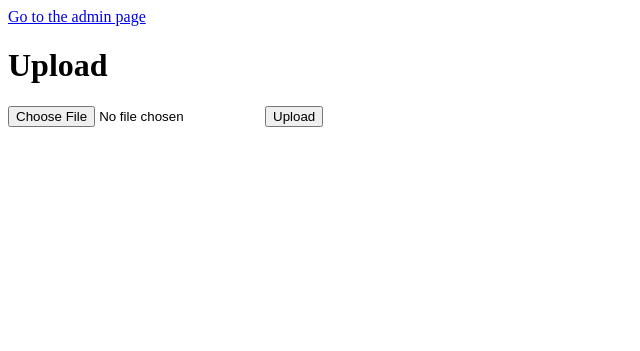
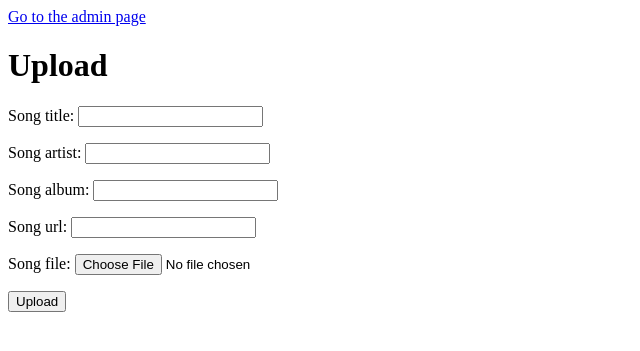
Before and after one commit to 9shivansh/demo, a Django app: page /music/upload/ in a window 1280 px wide. Shown: the top 351 px of the page, without its empty margins (0-640 px from the left). Run offline with Django 3.2, Linux system fonts and the light colour scheme.

Commit message:
Implemented feature to add the file to the database
Implemented the feature to upload an MP3 file to the webapp and connect it with the models where only url matters which then goes to the file location and plays the audio

```diff
--- /dev/null
+++ b/music/forms.py
@@ -0,0 +1,8 @@
+from . import models
+from django import forms
+
+
+class SongForm(forms.ModelForm):
+    class Meta:
+        model = models.song
+        fields = ('song_title', 'song_artist', 'song_album', 'song_url', 'song_file')
--- a/music/models.py
+++ b/music/models.py
@@ -4,10 +4,11 @@ from django.urls import reverse
 # Create your models here.
 class song(models.Model):
 
-    song_title = models.TextField(max_length = '250')
-    song_artist = models.TextField(max_length = '100')
-    song_album = models.TextField(max_length = '100')
-    song_url = models.TextField(max_length = '500')
+    song_title = models.CharField(max_length = 100, default=None)
+    song_artist = models.CharField(max_length = 100, default=None)
+    song_album = models.CharField(max_length = 100, default=None)
+    song_url = models.CharField(max_length = 100, default=None)
+    song_file = models.FileField(upload_to='music/mp3', default=None)
 
     def __str__(self):
 
--- a/music/urls.py
+++ b/music/urls.py
@@ -5,5 +5,5 @@ from music import views
 
 urlpatterns = [
     path('', views.music_home, name = 'music_home'),
-    path('upload/', views.upload, name = 'upload'),
+    path('upload/', views.song_upload, name = 'upload'),
 ]
--- a/music/views.py
+++ b/music/views.py
@@ -1,6 +1,8 @@
-from django.shortcuts import render
+from django.shortcuts import render, redirect
 from django.shortcuts import HttpResponse
 from django.core.files.storage import FileSystemStorage
+from .forms import SongForm
+from music import models
 
 
 #from .forms import UploadFileForm
@@ -8,18 +10,26 @@ from django.core.files.storage import FileSystemStorage
 # Imaginary function to handle an uploaded file.
 #from somewhere import handle_uploaded_file
 
-def upload(request):
+def song_upload(request):
     if request.method == 'POST':
-        uploaded_file = request.FILES['file']
-        fs = FileSystemStorage()
-        fs.save(uploaded_file.name, uploaded_file)
-    return render(request, 'upload.html')
+        form = SongForm(request.POST, request.FILES)
+        if form.is_valid():
+            form.save()
+            return redirect('music_home')
+    else:
+        form = SongForm()
+    context = {
+        'form' : form
+    }
+    return render(request, 'upload.html', context)
 
 # Create your views here.
 def music_home(request):
 
+    all_objs = models.song.objects.all()
+
     context = {
-
+        'all_objs' : all_objs,
     }
 
     return render(request, 'music_home.html', context)
--- a/templates/music_home.html
+++ b/templates/music_home.html
@@ -3,6 +3,12 @@
 {% block body  %}
 
     <h1>Webpage Music Home Page</h1>
+    {% for obj in all_objs %}
+        <p>{{ obj }} <a href="{{ obj.song_file.url }}"> Go to song </a></p>
+    {% endfor %}
+
     <a href="http://127.0.0.1:8000/music/upload/">Upload a new song</a>
 
 {% endblock %}
+
+/Users/shivanshsharma/Desktop/demo/media/music/mp3/L.jpg
--- a/templates/upload.html
+++ b/templates/upload.html
@@ -7,7 +7,7 @@
 
     <form action = "" method="POST" enctype="multipart/form-data">
         {% csrf_token %}
-        <input type="file" name = 'file'>
+        {{ form.as_p }}
         <button type="submit"> Upload </button>
     </form>
 
```
Also changed, not shown: media/music/mp3/L.jpg (added), music/migrations/0001_initial.py, 2 other files.
